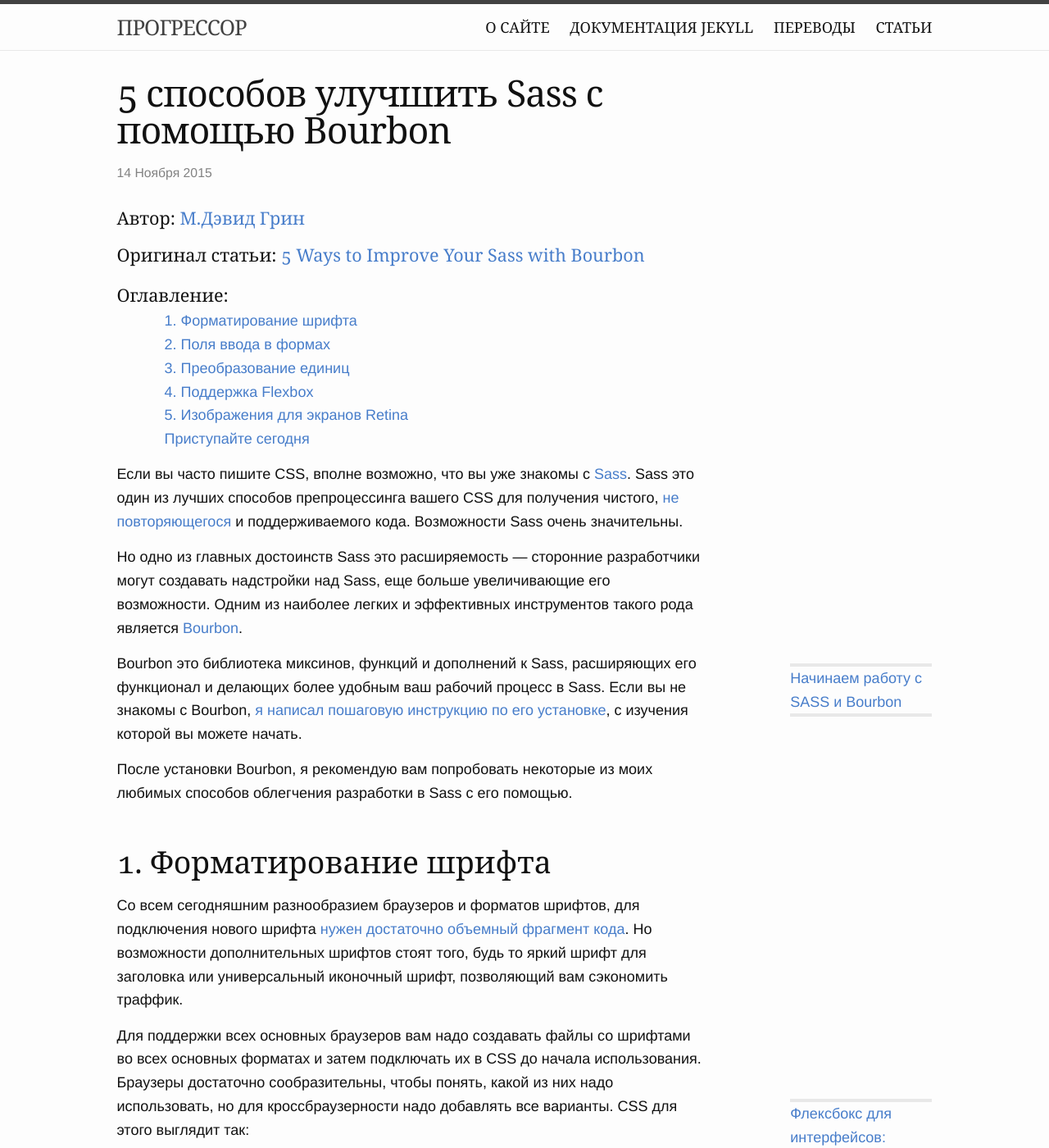
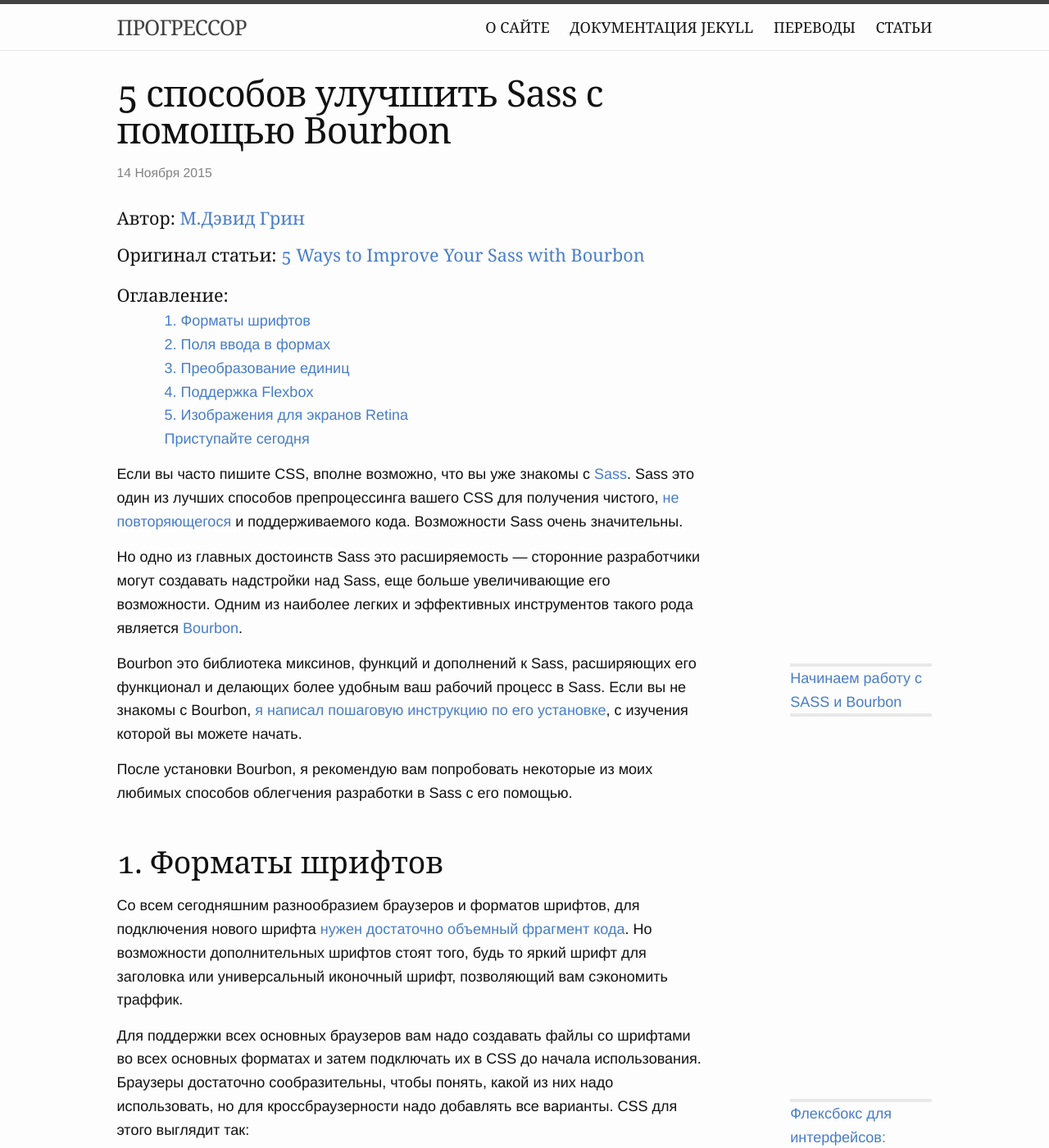
Before and after one commit to prgssr/prgssr.github.io, a Jekyll site: the page built from _posts/2015-11-14-5-sposobov-uluchshit-sass-s-pomoshyu-bourbon.md, in a window 1280 px wide and 1400 px high. Shown: the whole window at 82% size. Built offline with Jekyll 4.4.1, drawn with Linux system fonts in a browser that asks for light colours; comment, search, counter and statistics services are not loaded.

Commit message:
fix bourbon 2

```diff
--- a/_posts/2015-11-14-5-sposobov-uluchshit-sass-s-pomoshyu-bourbon.md
+++ b/_posts/2015-11-14-5-sposobov-uluchshit-sass-s-pomoshyu-bourbon.md
@@ -21,7 +21,7 @@
 
 После установки Bourbon, я рекомендую вам попробовать некоторые из моих любимых способов облегчения разработки в Sass  с его помощью.
 
-## 1. Форматирование шрифта
+## 1. Форматы шрифтов
 
 Со всем сегодняшним разнообразием браузеров и форматов шрифтов, для подключения нового шрифта [нужен достаточно объемный фрагмент кода](http://www.fontspring.com/blog/the-new-bulletproof-font-face-syntax).
 Но возможности дополнительных шрифтов стоят того, будь то яркий шрифт для заголовка или универсальный иконочный шрифт, позволяющий вам сэкономить траффик.
```
